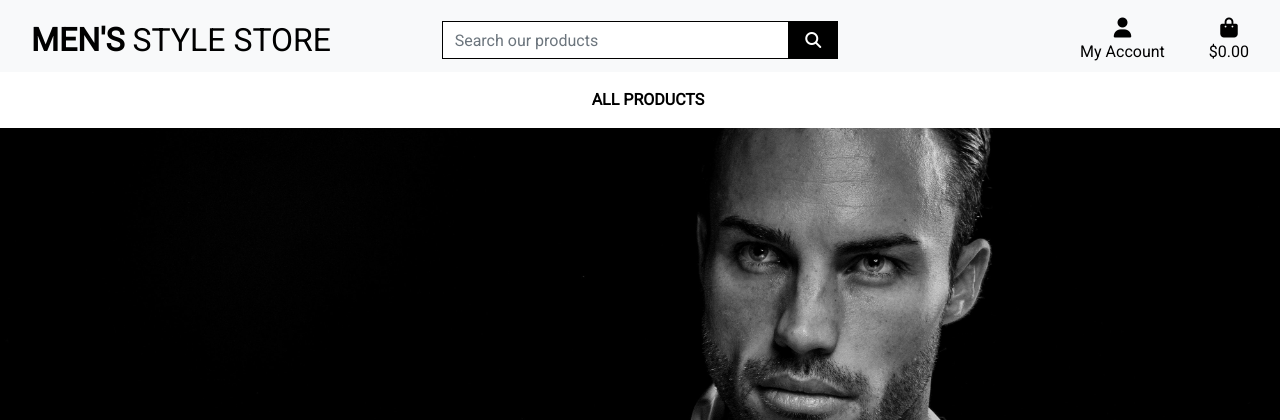
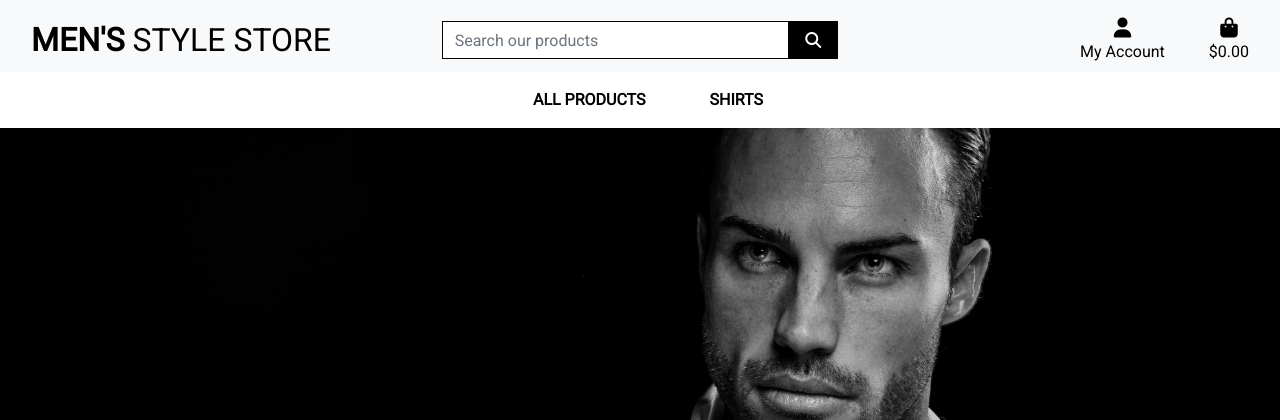
Before and after one commit to dennisdevio/milestone-project-4, a Django app: page / in a window 1280 px wide. Shown: the top 420 px of the page. Run offline with Django 3.2, Linux system fonts and the light colour scheme; some libraries are stand-ins or nearby versions.

Commit message:
add 'shirts' menu item

```diff
--- a/templates/includes/main-nav.html
+++ b/templates/includes/main-nav.html
@@ -12,5 +12,18 @@
                 <a href="" class="dropdown-item">All Products</a>
             </div>
         </li>
+        <li class="nav-item dropdown">
+            <a class="logo-font font-weight-bold nav-link text-black mr-5" href="#" id="clothing-link"
+                data-toggle="dropdown" aria-haspopup="true" aria-expanded="false">
+                Shirts
+            </a>
+            <div class="dropdown-menu border-0" aria-labelledby="clothing-link">
+                <a href="" class="dropdown-item">Dress shirts</a>
+                <a href="" class="dropdown-item">Casual shirts</a>
+                <a href="" class="dropdown-item">T-shirts</a>
+                <a href="" class="dropdown-item">All shirts </a>
+            </div>
+        </li>
+
     </ul>
 </div>
```
